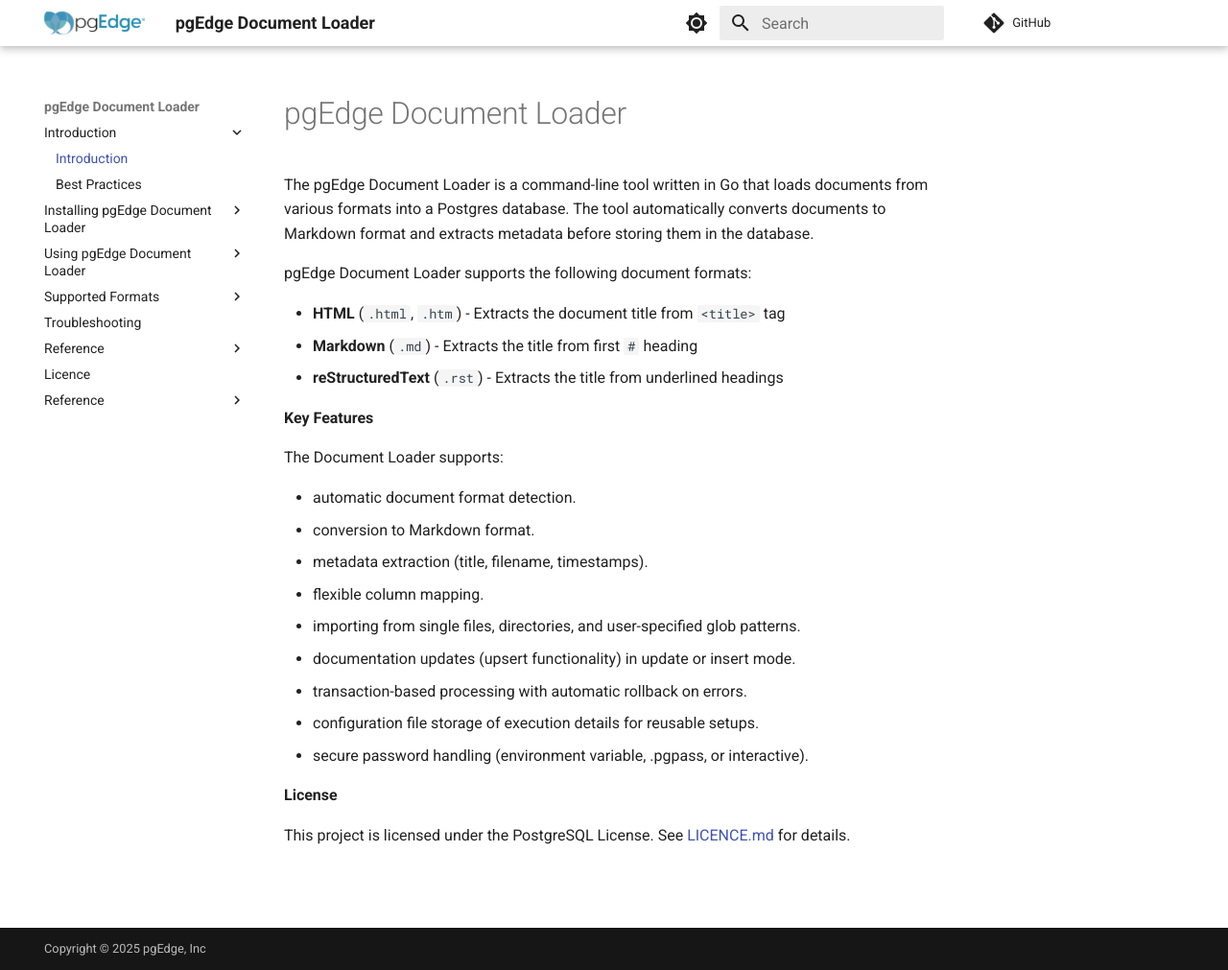
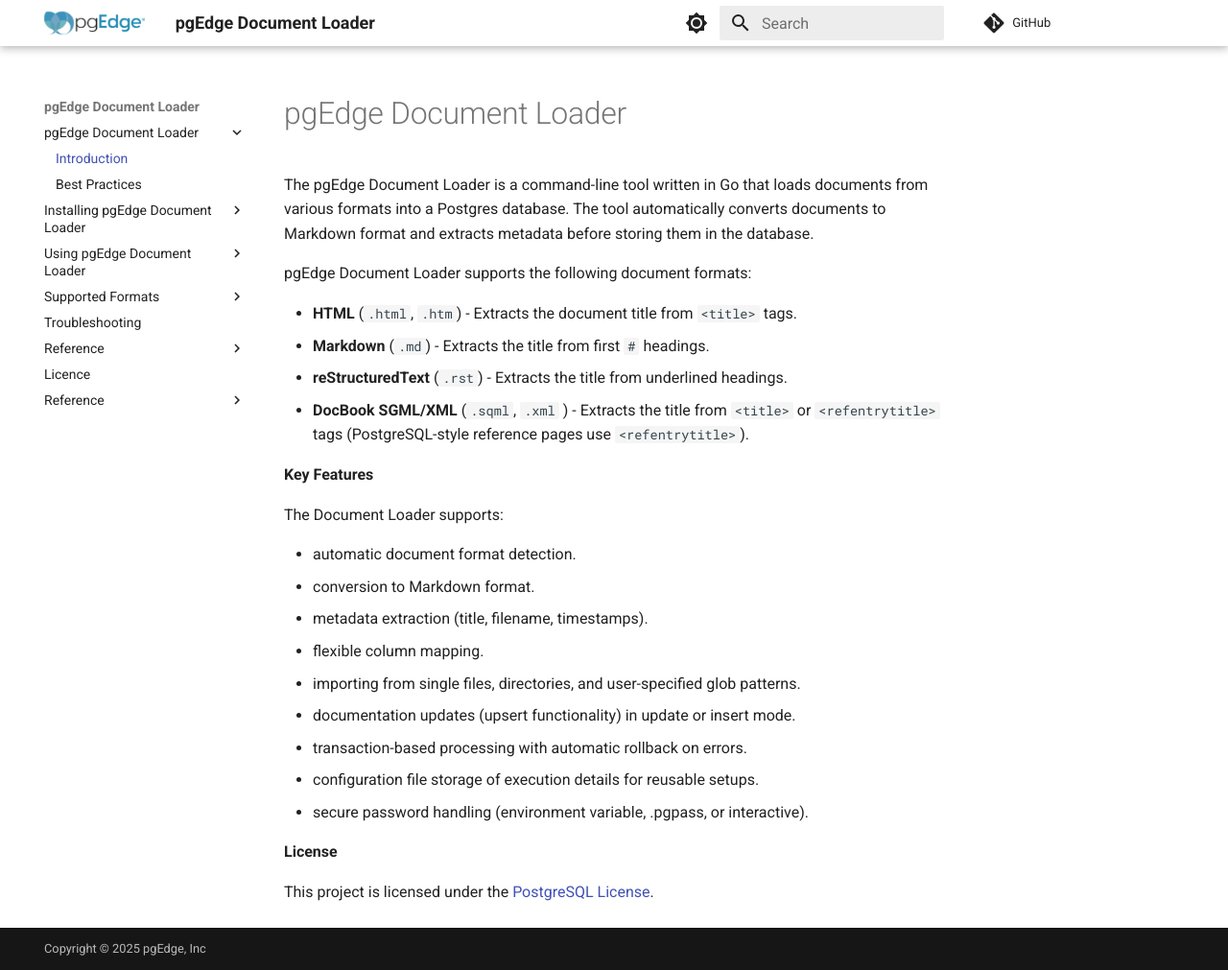
Before and after one commit to pgEdge/pgedge-docloader, an MkDocs documentation site: the page built from docs/index.md, in a window 1280 px wide and 1011 px high. Shown: the whole window at 96% size. Built offline with MkDocs 1.6.1 and Material for MkDocs 9.7.7, drawn with Linux system fonts in a browser that asks for light colours; comment, search, counter and statistics services are not loaded.

Commit message:
Updates to documentation for LICENSE file location; nav tree updates

```diff
--- a/docs/index.md
+++ b/docs/index.md
@@ -7,9 +7,10 @@ before storing them in the database.
 
 pgEdge Document Loader supports the following document formats:
 
-- **HTML** (`.html`, `.htm`) - Extracts the document title from `<title>` tag
-- **Markdown** (`.md`) - Extracts the title from first `#` heading
-- **reStructuredText** (`.rst`) - Extracts the title from underlined headings
+- **HTML** (`.html`, `.htm`) - Extracts the document title from `<title>` tags.
+- **Markdown** (`.md`) - Extracts the title from first `#` headings.
+- **reStructuredText** (`.rst`) - Extracts the title from underlined headings.
+- **DocBook SGML/XML** (`.sqml`, `.xml` ) - Extracts the title from `<title>` or `<refentrytitle>` tags (PostgreSQL-style reference pages use `<refentrytitle>`).
 
 **Key Features**
 
@@ -27,5 +28,4 @@ The Document Loader supports:
 
 **License**
 
-This project is licensed under the PostgreSQL License. See
-[LICENCE.md](https://github.com/pgEdge/pgedge-docloader/blob/main/LICENCE.md) for details.
+This project is licensed under the [PostgreSQL License](LICENCE.md).
--- a/mkdocs.yml
+++ b/mkdocs.yml
@@ -50,7 +50,7 @@ copyright: Copyright &copy; 2025 pgEdge, Inc
 repo_url: https://github.com/pgEdge/pgedge-docloader
 
 nav:
-  - Introduction:
+  - pgEdge Document Loader:
       - Introduction: index.md
       - Best Practices: best_practices.md
   - Installing pgEdge Document Loader:
```
Also changed, not shown: README.md (+10 -9 lines).
